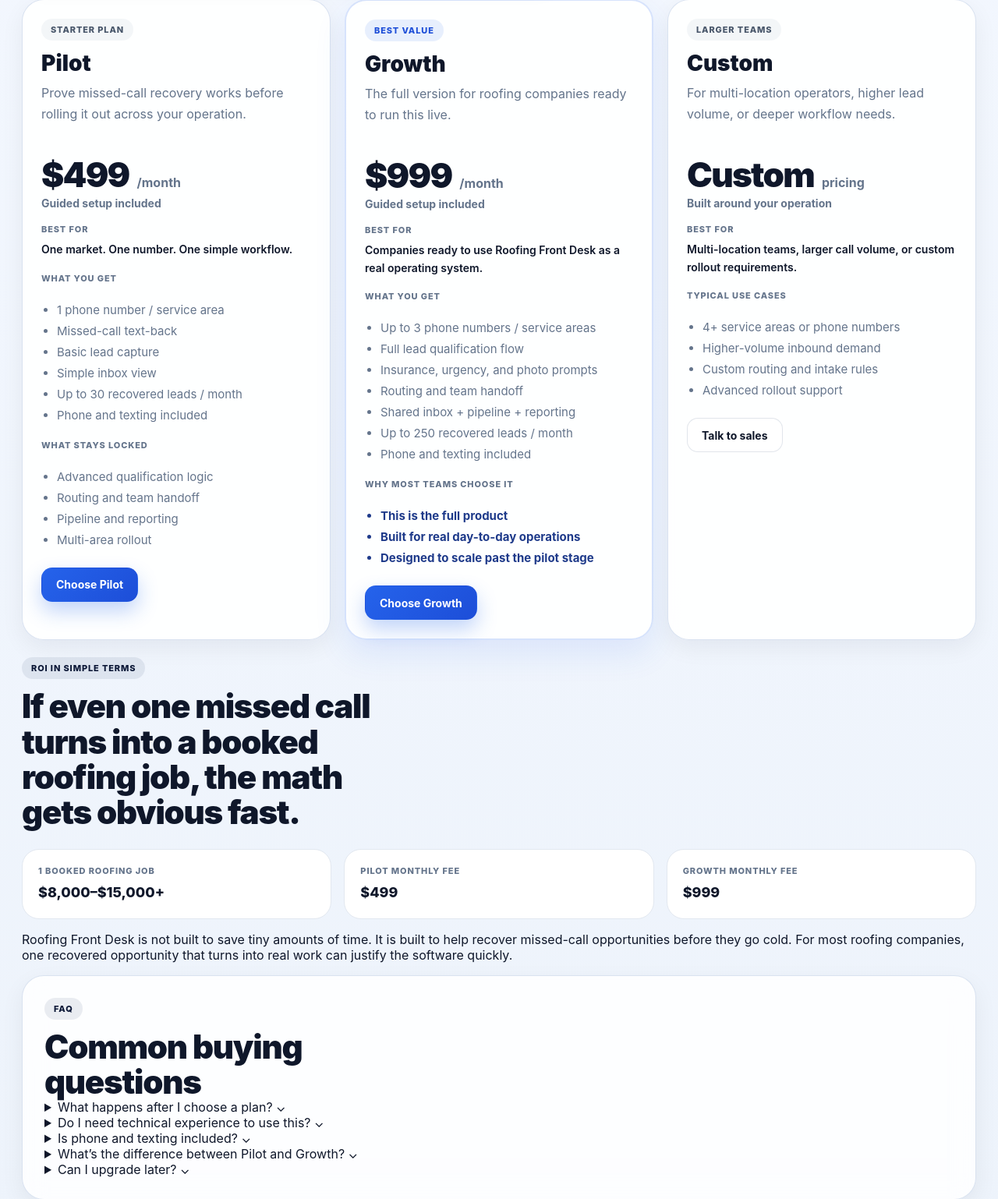
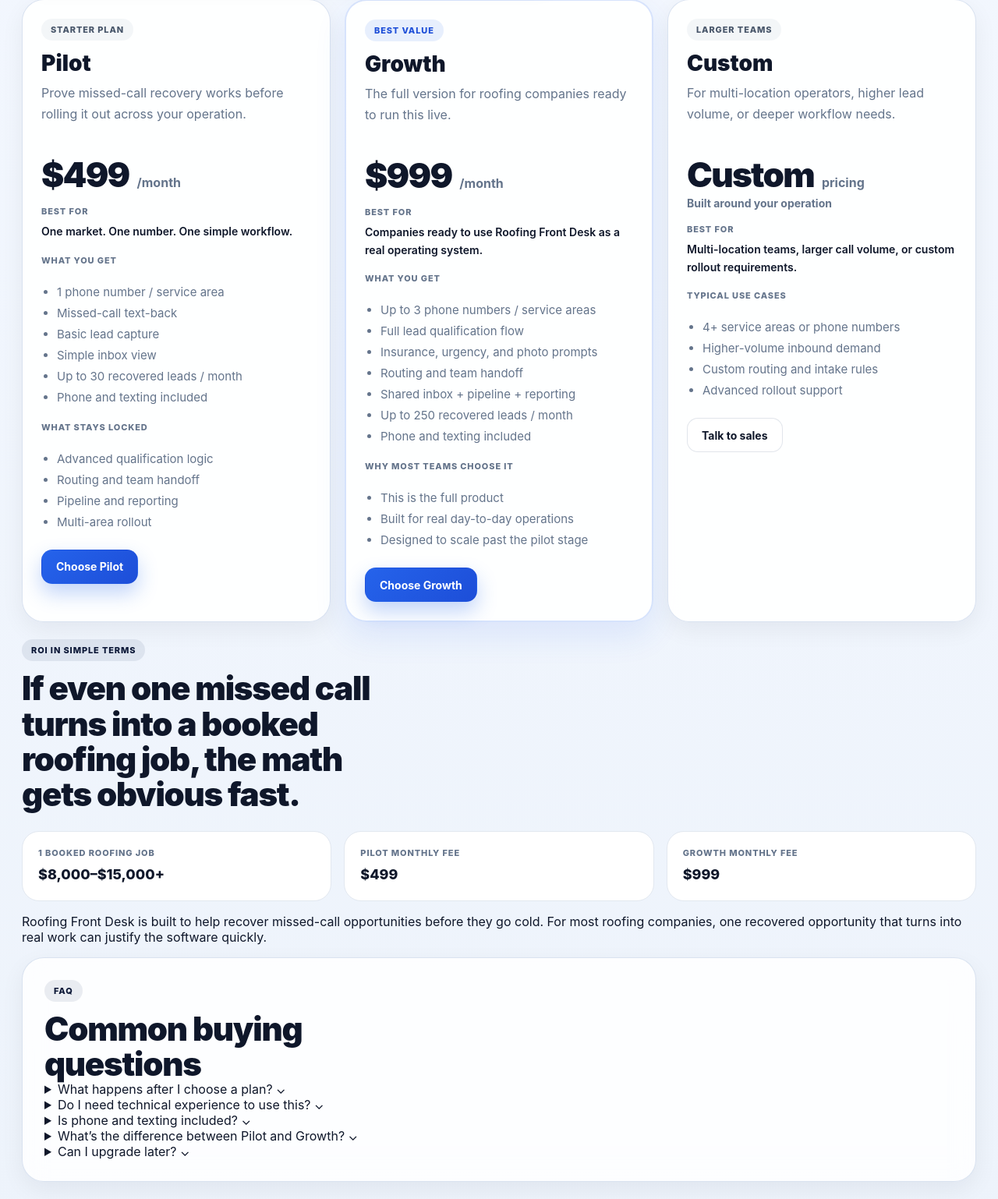
Before and after one commit to ahmedezeldin/roofing-mvp, a FastAPI app: page /pricing in a window 1280 px wide. Shown: the part 661-2199 px from the top of the page at 78% size. Run offline with FastAPI, Linux system fonts and the light colour scheme.

Commit message:
Update pricing page content and features
Removed the 'Guided setup included' line from pricing plans and adjusted the feature list. Updated the ROI note to clarify the purpose of Roofing Front Desk.

```diff
--- a/app/templates/pricing.html
+++ b/app/templates/pricing.html
@@ -6,7 +6,7 @@
 
 {% block content %}
 <div class="pricing-page-shell">
-  <section class="pricing-hero">
+  <section class="pricing-hero pricing-hero-single">
     <div class="pricing-hero-copy">
       <div class="pricing-kicker">Pricing</div>
       <h1 class="pricing-hero-title">
@@ -37,8 +37,6 @@
           <div class="plan-price">$499</div>
           <div class="plan-period">/month</div>
         </div>
-
-        <div class="plan-setup">Guided setup included</div>
 
         <div class="plan-section">
           <div class="plan-section-label">Best for</div>
@@ -90,8 +88,6 @@
           <div class="plan-period">/month</div>
         </div>
 
-        <div class="plan-setup">Guided setup included</div>
-
         <div class="plan-section">
           <div class="plan-section-label">Best for</div>
           <div class="plan-section-text">
@@ -114,7 +110,7 @@
 
         <div class="plan-section">
           <div class="plan-section-label">Why most teams choose it</div>
-          <ul class="plan-feature-list plan-feature-list-highlight">
+          <ul class="plan-feature-list">
             <li>This is the full product</li>
             <li>Built for real day-to-day operations</li>
             <li>Designed to scale past the pilot stage</li>
@@ -193,7 +189,7 @@
     </div>
 
     <p class="pricing-roi-note">
-      Roofing Front Desk is not built to save tiny amounts of time. It is built to help recover missed-call opportunities before they go cold. For most roofing companies, one recovered opportunity that turns into real work can justify the software quickly.
+      Roofing Front Desk is built to help recover missed-call opportunities before they go cold. For most roofing companies, one recovered opportunity that turns into real work can justify the software quickly.
     </p>
   </section>
 
```
